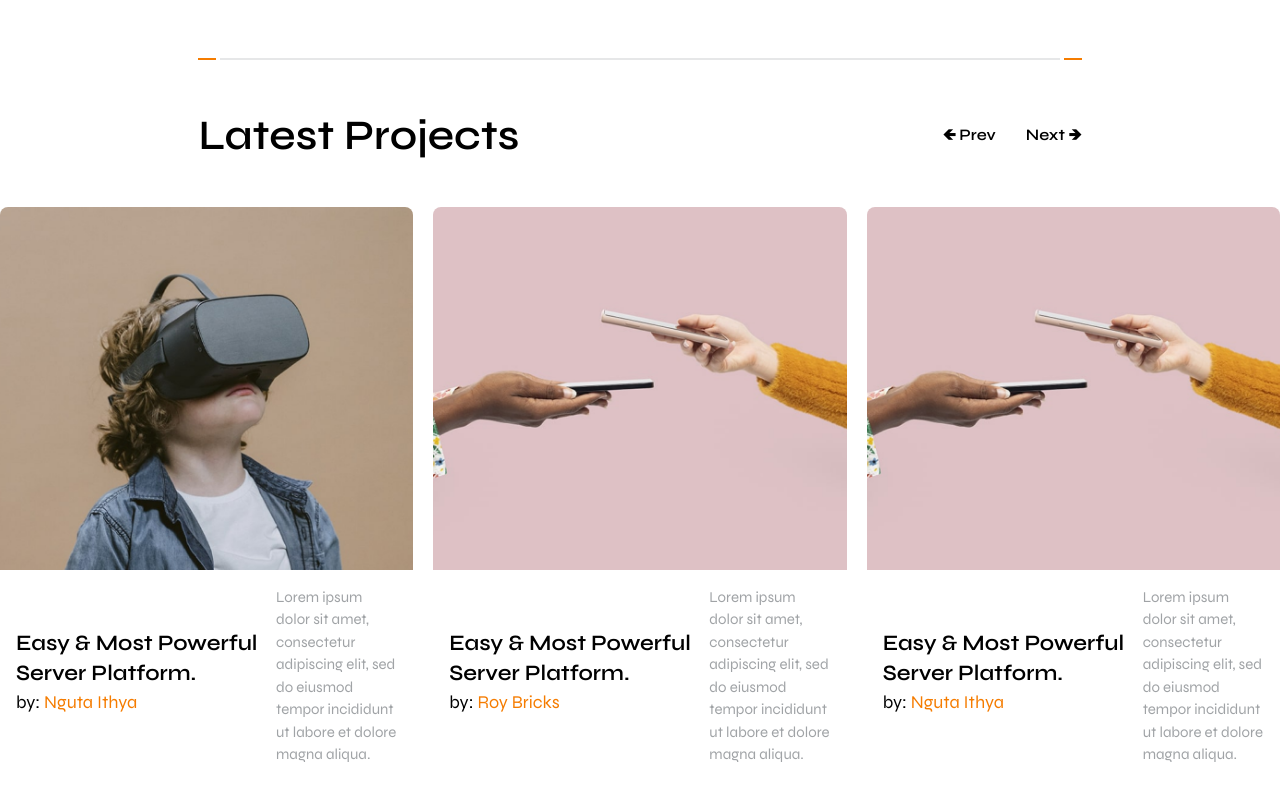
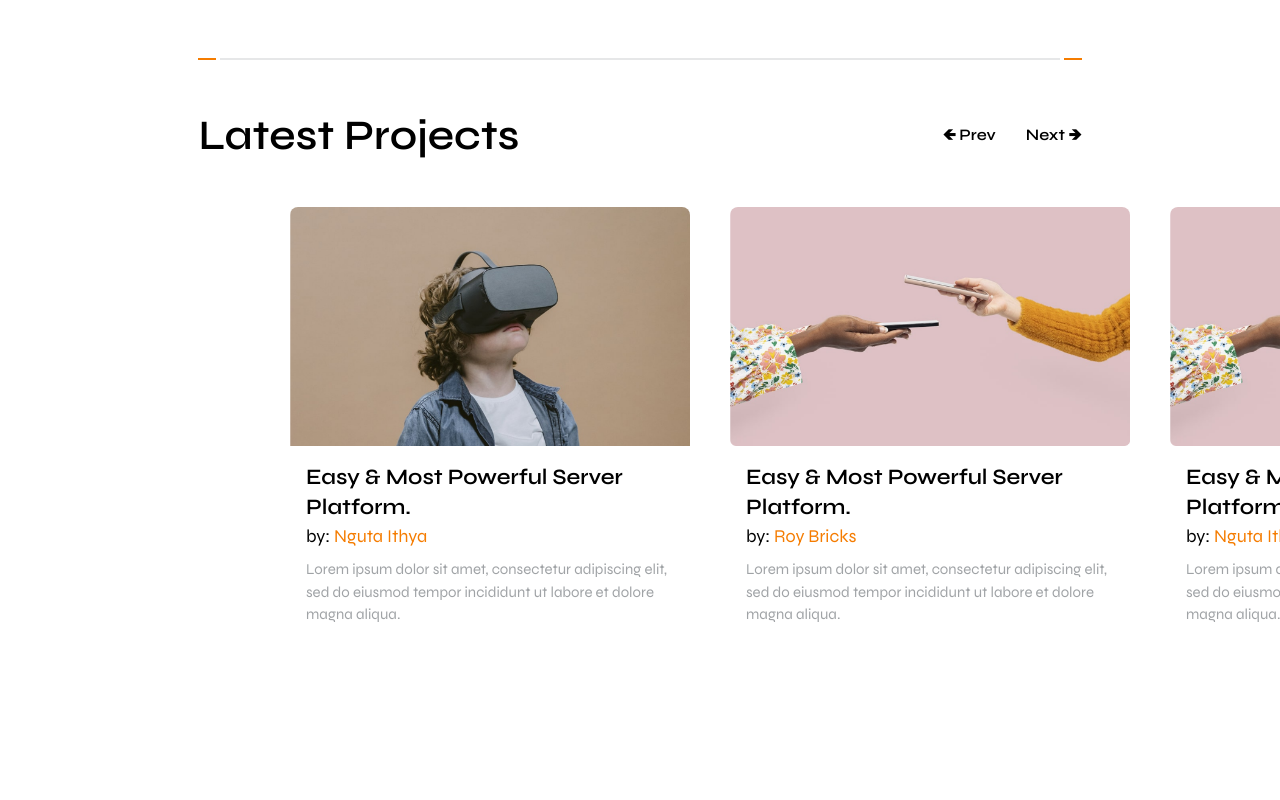
Before and after one commit to Mustajaaab/Northine, a React (Vite) app: page / in a window 1280 px wide. Shown: the part 5526-6326 px from the top of the page. After the commit the page ends 6200 px from the top, so only its background shows below. Built offline with nearby package versions, Linux system fonts and the light colour scheme; a web font is replaced by a local one.

Commit message:
given the starting slide margin left

```diff
--- a/src/components/slider/index.jsx
+++ b/src/components/slider/index.jsx
@@ -54,41 +54,55 @@ const Slider = () => {
 
       {/* Swiper slider */}
       <Swiper
-        slidesPerView={3}
-        spaceBetween={20}
-        navigation={false} // Disable built-in navigation since we use external buttons
+  slidesPerView={3} // Number of slides visible
+  spaceBetween={20} // Space between slides
+  navigation={false}
   pagination={false}
   modules={[Navigation, Pagination]}
-        onSwiper={(swiper) => (swiperRef.current = swiper)} // Attach Swiper instance to the ref
   breakpoints={{
-          640: { slidesPerView: 1 },
-          768: { slidesPerView: 2 },
-          1024: { slidesPerView: 3 },
+    640: {
+      slidesPerView: 1,
+      spaceBetween: 20,
+    },
+    768: {
+      slidesPerView: 2,
+      spaceBetween: 30,
+    },
+    1024: {
+      slidesPerView: 3,
+      spaceBetween: 40,
+    },
   }}
-        className="mySwiper mt-10"
+  className="mySwiper mt-10 w-full"
 >
   {slides.map((slide, index) => (
-          <SwiperSlide key={index}>
+    <SwiperSlide
+      key={index}
+      className={`${index === 0 ? "ml-[290px]" : ""} ${index === slides.length - 1 ? "mr-[290px]" : ""}`}
+    >
       <div className="rounded-lg overflow-hidden">
         <img
           src={slide.img}
           alt={slide.title}
-                className="object-cover"
-                style={{ width: "655px", height: "363px" }} // Set image size
+          className="object-cover w-full" // Full-width images
         />
-              <div className="p-4 flex items-center">
-                <div>
-                    <h3 className="font-semibold text-[22px] font-syne leading-[30px] w-[260px]" >{slide.title}</h3>
+        <div className="p-4">
+          <h3 className="font-semibold text-[22px] font-syne leading-[30px]">
+            {slide.title}
+          </h3>
           <p className="text-lg mb-2 font-syne">
             by: <span className="text-[#F57C00]">{slide.author}</span>
           </p>
-                </div>
-                <p className="text-[15px] font-normal font-syne text-[#121820]/40">{slide.description}</p>
+          <p className="text-[15px] font-normal font-syne text-[#121820]/40">
+            {slide.description}
+          </p>
         </div>
       </div>
     </SwiperSlide>
   ))}
 </Swiper>
+
+
       </div>
   );
 };
```
Lines whose indentation alone changed are shown as unchanged.
